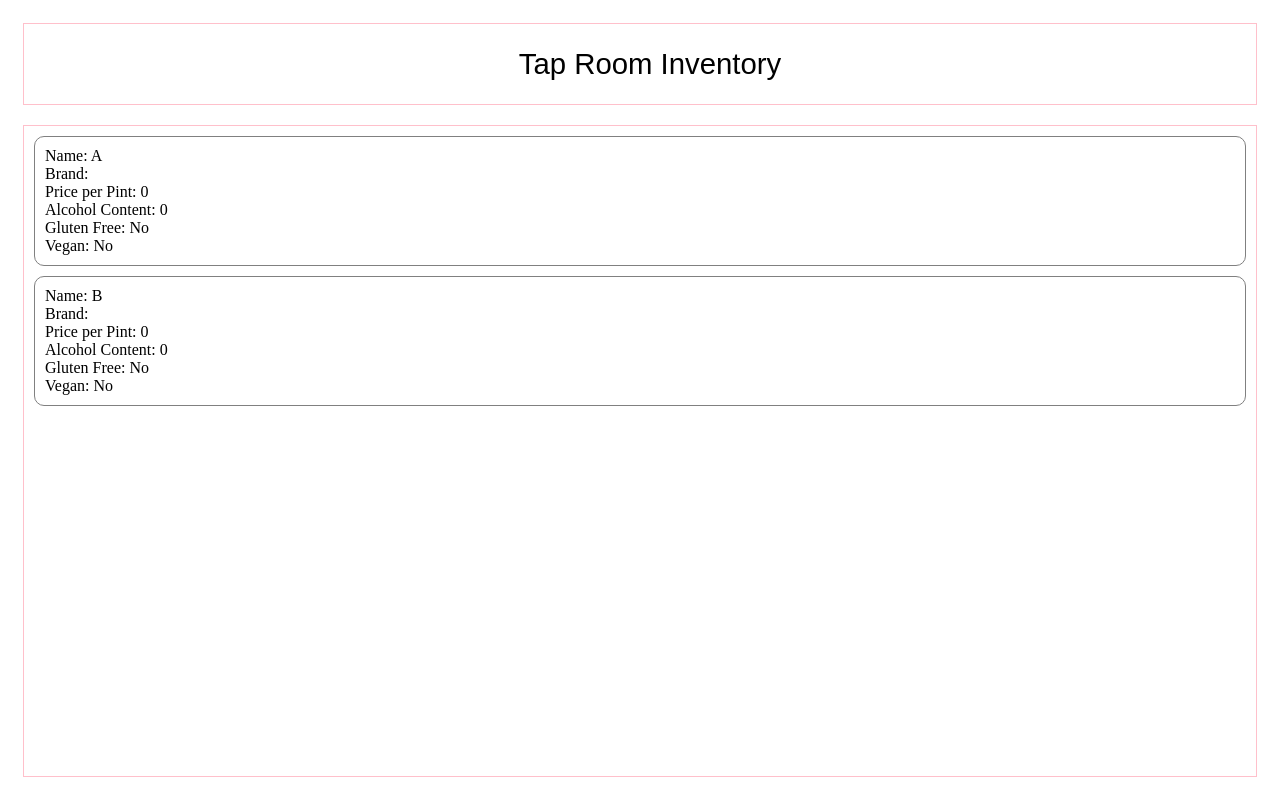
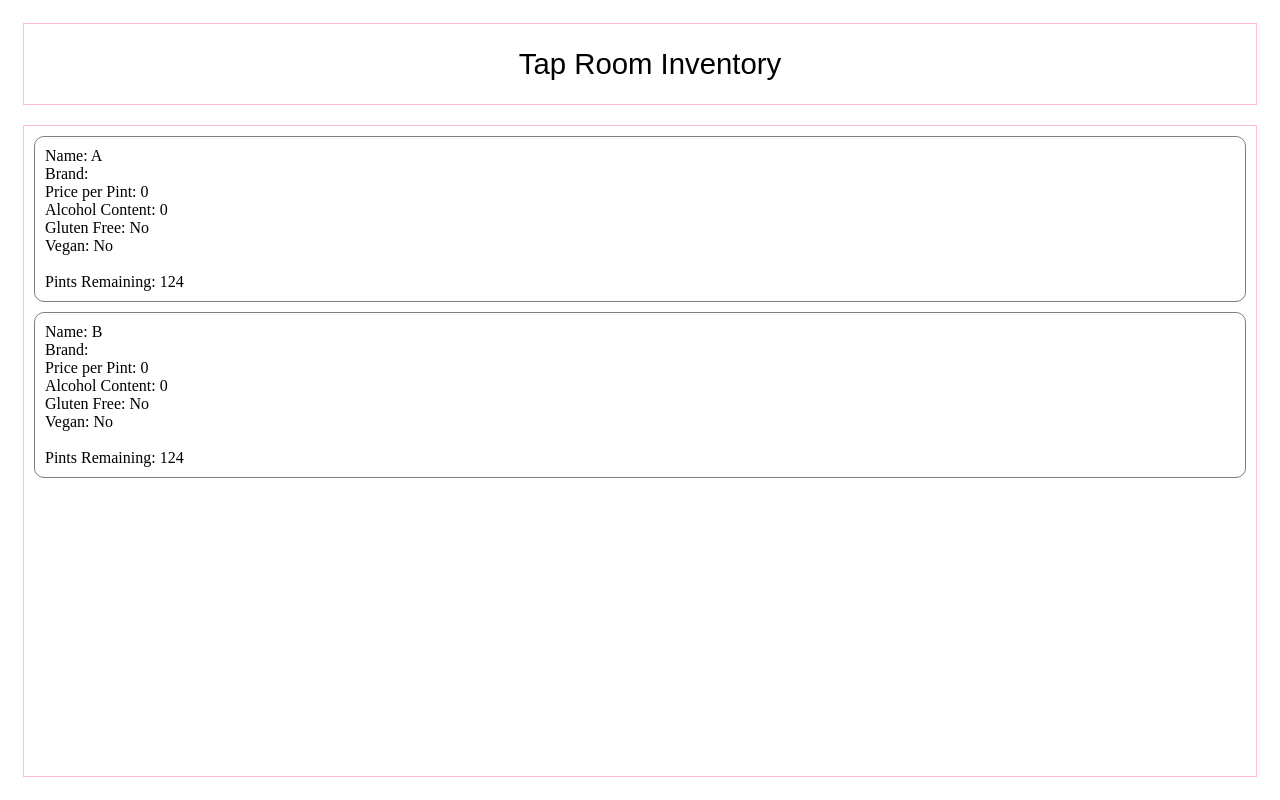
Before and after one commit to kentpmckinney/epi-tap-room, a React (Create React App) app: page / in a window 1280 px wide. Built offline with nearby package versions, Linux system fonts and the light colour scheme.

Commit message:
show pints remaining

```diff
--- a/src/components/KegList/KegList.jsx
+++ b/src/components/KegList/KegList.jsx
@@ -23,6 +23,8 @@ class KegList extends React.Component {
           <div><span>Alcohol Content: </span><span>{this.state.kegs[i].alcoholContent}</span></div>
           <div><span>Gluten Free: </span><span>{this.state.kegs[i].isGlutenFree ? 'Yes' : 'No'}</span></div>
           <div><span>Vegan: </span><span>{this.state.kegs[i].isVegan ? 'Yes' : 'No'}</span></div>
+          <br></br>
+          <div><span>Pints Remaining: </span><span>{this.state.kegs[i].pintsRemaining}</span></div>
         </Keg>
       )
     }
--- a/src/data.json
+++ b/src/data.json
@@ -6,7 +6,8 @@
       "pricePerPint": 0.00,
       "alcoholContent": 0.00,
       "isGlutenFree": false,
-      "isVegan": false
+      "isVegan": false,
+      "pintsRemaining": 124
     },
     {
       "name": "B",
@@ -14,7 +15,8 @@
       "pricePerPint": 0.00,
       "alcoholContent": 0.00,
       "isGlutenFree": false,
-      "isVegan": false
+      "isVegan": false,
+      "pintsRemaining": 124
     }
   ]
 }
```
Also changed, not shown: 1 other file (tests, documents, lock files or other folders).
